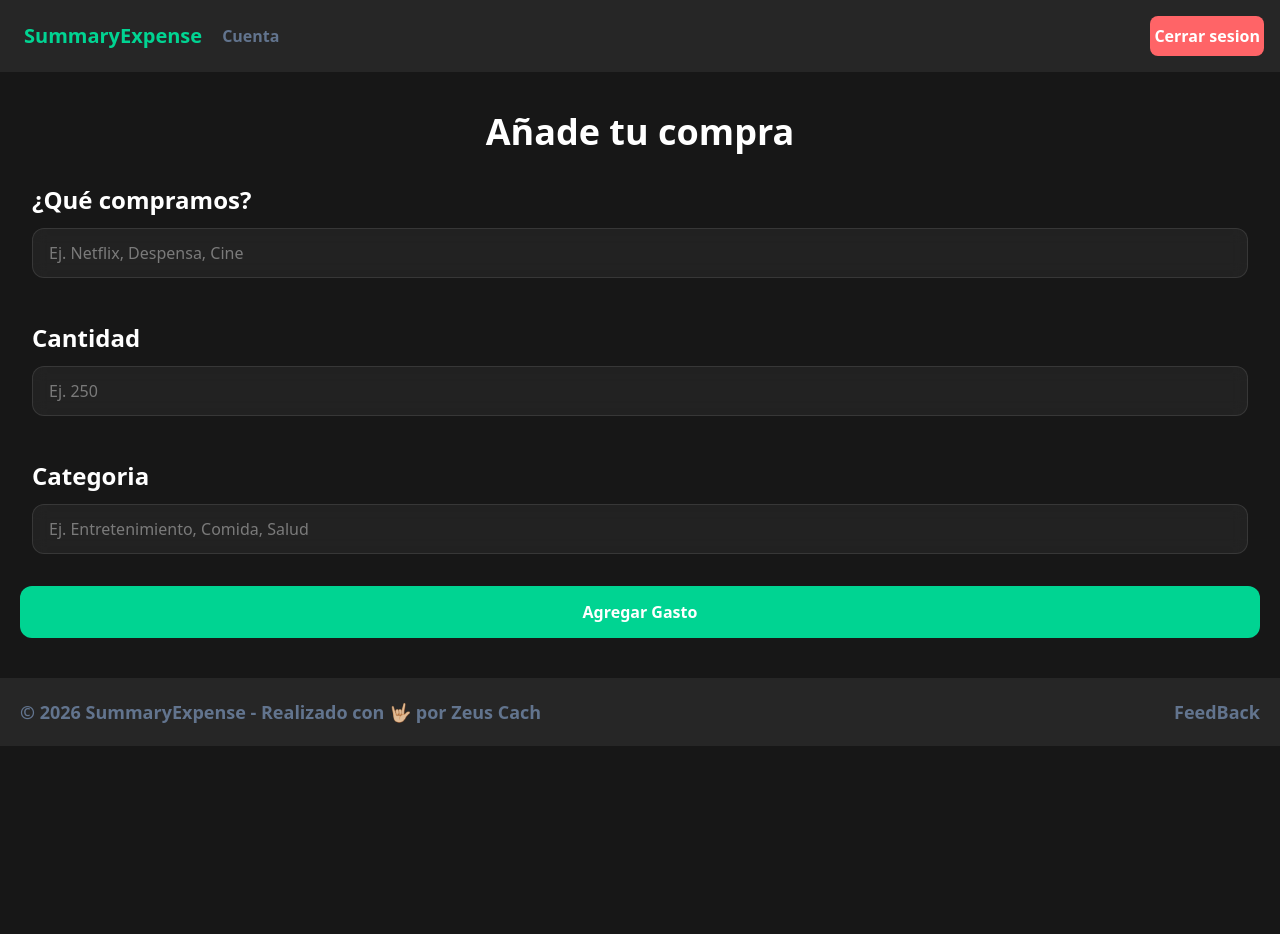
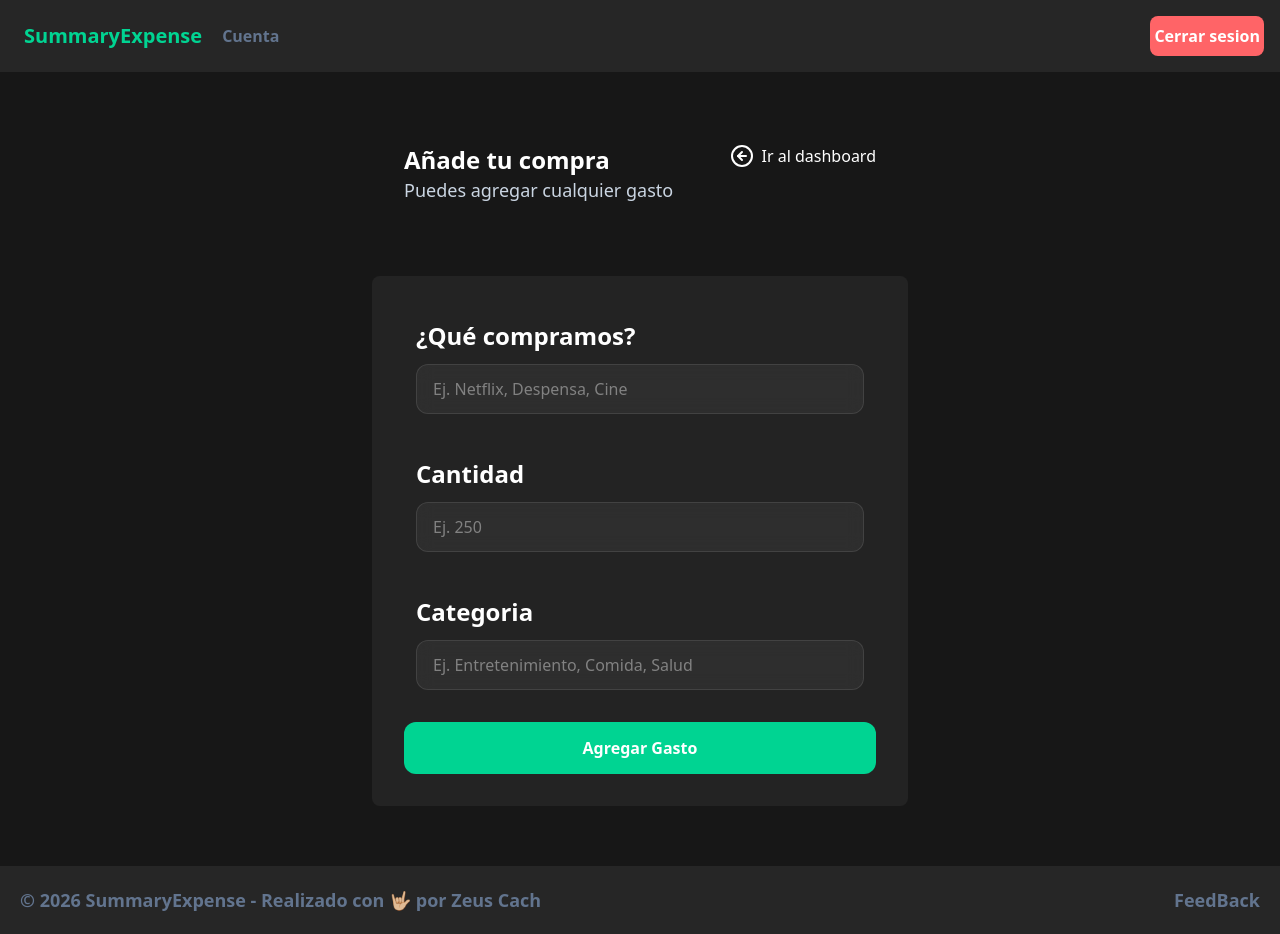
Before and after one commit to zeusCach/SummaryExpense, a React (Vite) app: page /registrar in a window 1280 px wide. Before the commit the page ends 800 px from the top, so only its background shows below. Built offline with nearby package versions, Linux system fonts and the light colour scheme.

Commit message:
Migrando componente a Route y ajustes de UI

```diff
--- a/src/pages/FormExpense.jsx
+++ b/src/pages/FormExpense.jsx
@@ -1,12 +1,32 @@
-
+import { ArrowLeftCircle } from "lucide-react";
+import { Link } from "react-router-dom";
 
 export default function FormExpense() {
     return (
         <>
-            <div className="p-5">
-                <h1 className="text-white text-4xl font-bold text-center p-5">
+            <div className="container mx-auto max-w-4xl md:max-w-xl px-5 py-10">
+
+                <div className="flex justify-between items-ba p-8 ">
+                    <div className="">
+                        <h1 className="text-2xl text-white font-semibold ">
                             Añade tu compra
                         </h1>
+                        <p className="text-lg text-slate-300 pb-10">
+                            Puedes agregar cualquier gasto
+                        </p>
+                    </div>
+
+                    <Link to="/" className="hidden md:block">
+                        <span className="flex items-center gap-2 text-white hover:text-green-400">
+                            <ArrowLeftCircle />
+                            Ir al dashboard
+                        </span>
+                    </Link>
+
+
+                </div>
+
+                <div className="bg-white/5 rounded-lg p-8 ">
 
                     <form className="space-y-5">
                         <div className="flex flex-col gap-3 p-3">
@@ -56,8 +76,15 @@ export default function FormExpense() {
                         </button>
                     </form>
 
+
                 </div>
-
+                <Link to="/" className="block md:hidden">
+                    <span className="flex justify-end items-center gap-2 px-4 py-4 text-white hover:text-green-400  ">
+                        <ArrowLeftCircle />
+                        Ir al dashboard
+                    </span>
+                </Link>
+            </div>
 
         </>
     )
```
Lines whose indentation alone changed are shown as unchanged.
